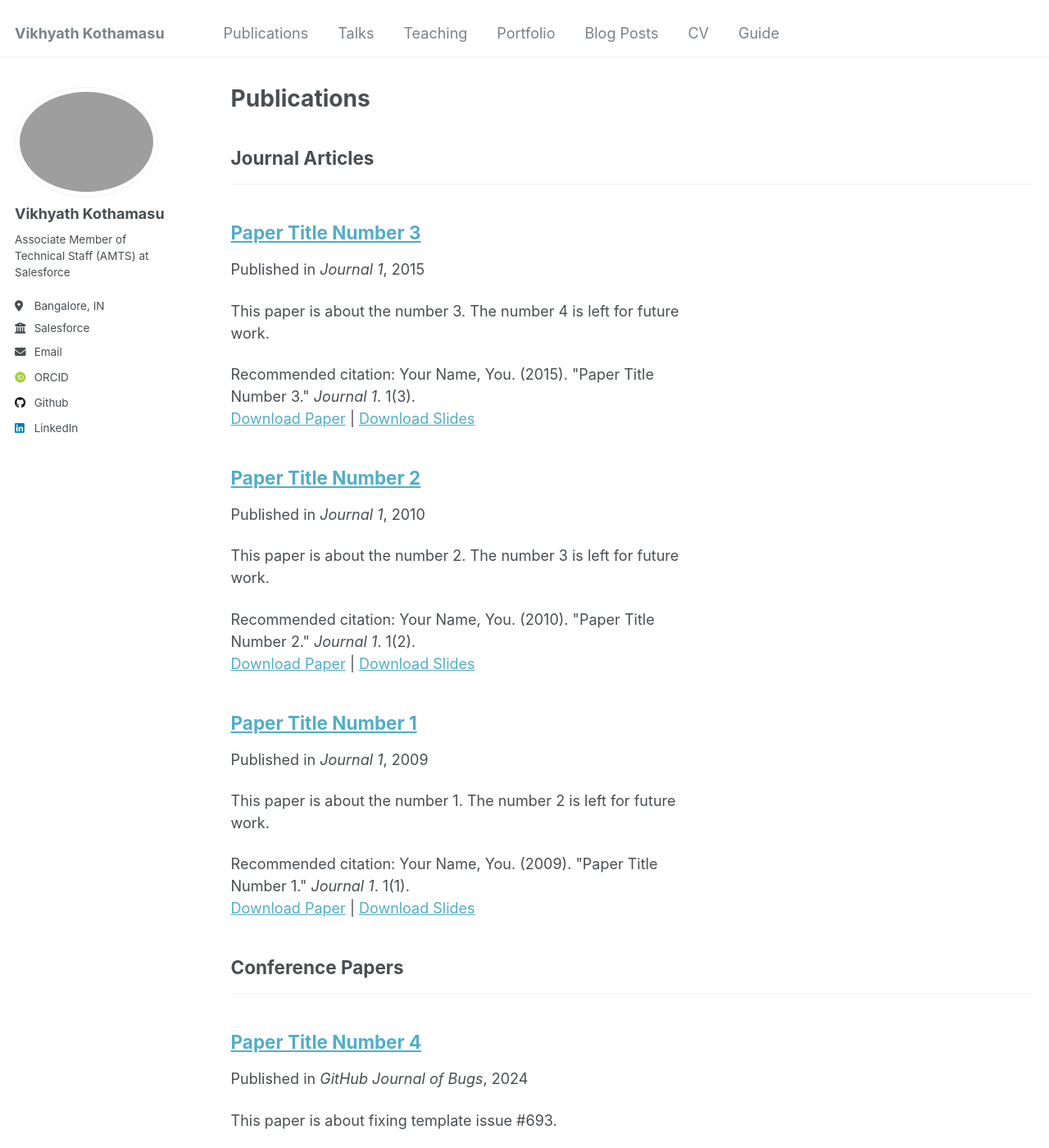
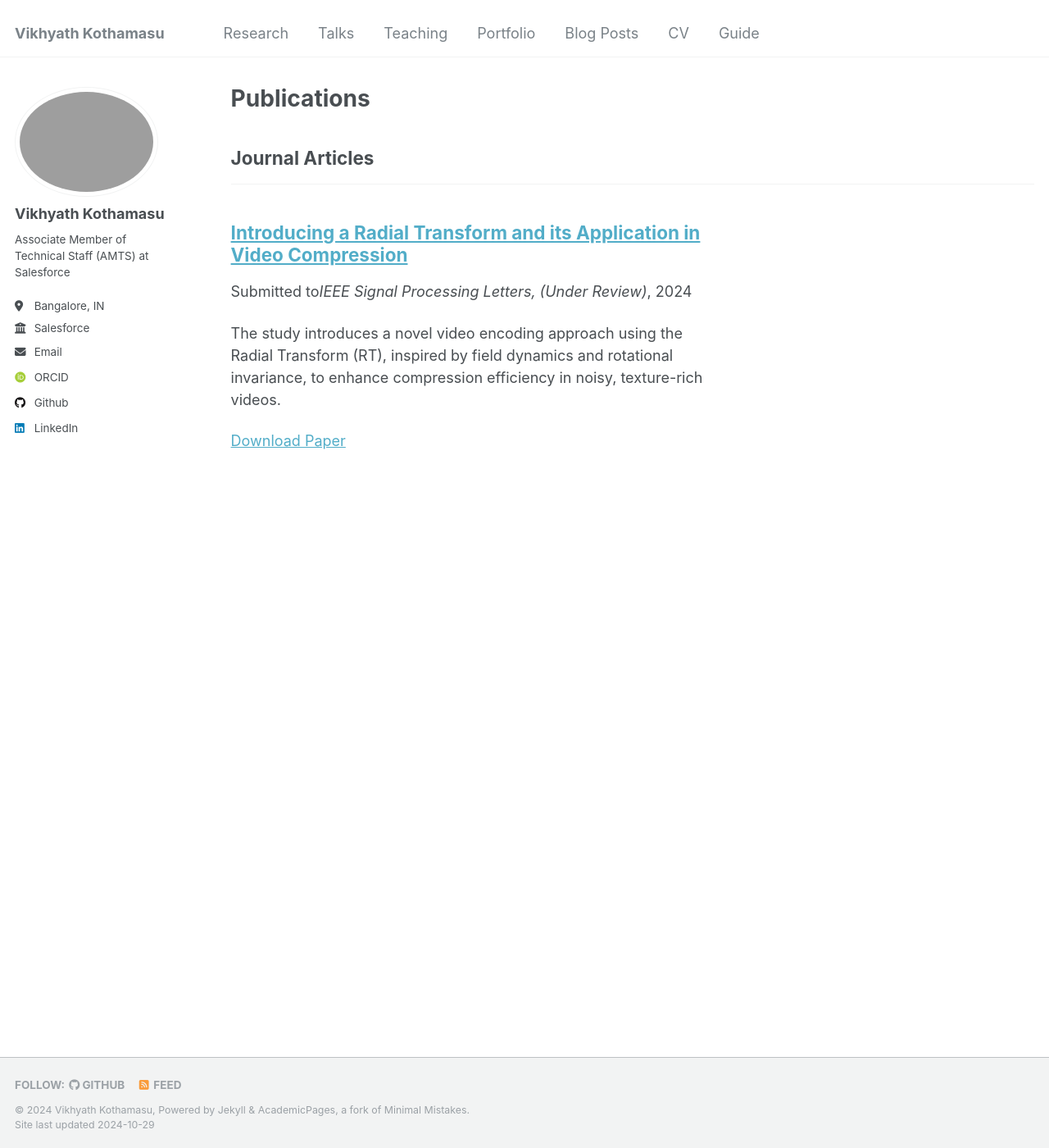
Before and after one commit to Vikhyath-vec/vikhyath-vec.github.io, a Jekyll site: the page built from _pages/publications.html, in a window 1280 px wide and 1400 px high. Shown: the whole window at 82% size. Built offline with Jekyll 4.4.1, drawn with Linux system fonts in a browser that asks for light colours; some web fonts are replaced; some of the changed text lies outside the part shown.

Commit message:
added publication

```diff
--- a/_data/navigation.yml
+++ b/_data/navigation.yml
@@ -5,7 +5,7 @@
 # prevent it from being included in the site.
 
 main:
-  - title: "Publications"
+  - title: "Research"
     url: /publications/
 
   - title: "Talks"
--- a/_includes/archive-single.html
+++ b/_includes/archive-single.html
@@ -41,7 +41,7 @@
         {% if post.collection == 'teaching' %}
           <p> {{ post.type }}, <i>{{ post.venue }}</i>, {{ post.date | default: "1900-01-01" | date: "%Y" }} </p>
         {% elsif post.collection == 'publications' %}
-          <p>Published in <i>{{ post.venue }}</i>, {{ post.date | default: "1900-01-01" | date: "%Y" }} </p>
+          <p>Submitted to<i>{{ post.venue }}</i>, {{ post.date | default: "1900-01-01" | date: "%Y" }} </p>
         {% elsif post.date %}
          <p class="page__date"><strong><i class="fa fa-fw fa-calendar" aria-hidden="true"></i> {{ site.data.ui-text[site.locale].date_label | default: "Published:" }}</strong> <time datetime="{{ post.date | default: "1900-01-01" | date_to_xmlschema }}">{{ post.date | default: "1900-01-01" | date: "%B %d, %Y" }}</time></p>
         {% endif %}
--- a/_publications/2009-10-01-paper-title-number-1.md
+++ /dev/null
@@ -1,14 +0,0 @@
----
-title: "Paper Title Number 1"
-collection: publications
-category: manuscripts
-permalink: /publication/2009-10-01-paper-title-number-1
-excerpt: 'This paper is about the number 1. The number 2 is left for future work.'
-date: 2009-10-01
-venue: 'Journal 1'
-slidesurl: 'http://academicpages.github.io/files/slides1.pdf'
-paperurl: 'http://academicpages.github.io/files/paper1.pdf'
-citation: 'Your Name, You. (2009). &quot;Paper Title Number 1.&quot; <i>Journal 1</i>. 1(1).'
----
-
-The contents above will be part of a list of publications, if the user clicks the link for the publication than the contents of section will be rendered as a full page, allowing you to provide more information about the paper for the reader. When publications are displayed as a single page, the contents of the above "citation" field will automatically be included below this section in a smaller font.
--- a/_publications/2010-10-01-paper-title-number-2.md
+++ /dev/null
@@ -1,14 +0,0 @@
----
-title: "Paper Title Number 2"
-collection: publications
-category: manuscripts
-permalink: /publication/2010-10-01-paper-title-number-2
-excerpt: 'This paper is about the number 2. The number 3 is left for future work.'
-date: 2010-10-01
-venue: 'Journal 1'
-slidesurl: 'http://academicpages.github.io/files/slides2.pdf'
-paperurl: 'http://academicpages.github.io/files/paper2.pdf'
-citation: 'Your Name, You. (2010). &quot;Paper Title Number 2.&quot; <i>Journal 1</i>. 1(2).'
----
-
-The contents above will be part of a list of publications, if the user clicks the link for the publication than the contents of section will be rendered as a full page, allowing you to provide more information about the paper for the reader. When publications are displayed as a single page, the contents of the above "citation" field will automatically be included below this section in a smaller font.
--- a/_publications/2015-10-01-paper-title-number-3.md
+++ /dev/null
@@ -1,14 +0,0 @@
----
-title: "Paper Title Number 3"
-collection: publications
-category: manuscripts
-permalink: /publication/2015-10-01-paper-title-number-3
-excerpt: 'This paper is about the number 3. The number 4 is left for future work.'
-date: 2015-10-01
-venue: 'Journal 1'
-slidesurl: 'http://academicpages.github.io/files/slides3.pdf'
-paperurl: 'http://academicpages.github.io/files/paper3.pdf'
-citation: 'Your Name, You. (2015). &quot;Paper Title Number 3.&quot; <i>Journal 1</i>. 1(3).'
----
-
-The contents above will be part of a list of publications, if the user clicks the link for the publication than the contents of section will be rendered as a full page, allowing you to provide more information about the paper for the reader. When publications are displayed as a single page, the contents of the above "citation" field will automatically be included below this section in a smaller font.
--- a/_publications/2024-02-17-paper-title-number-4.md
+++ /dev/null
@@ -1,13 +0,0 @@
----
-title: "Paper Title Number 4"
-collection: publications
-category: conferences
-permalink: /publication/2024-02-17-paper-title-number-4
-excerpt: 'This paper is about fixing template issue #693.'
-date: 2024-02-17
-venue: 'GitHub Journal of Bugs'
-paperurl: 'http://academicpages.github.io/files/paper3.pdf'
-citation: 'Your Name, You. (2024). &quot;Paper Title Number 3.&quot; <i>GitHub Journal of Bugs</i>. 1(3).'
----
-
-The contents above will be part of a list of publications, if the user clicks the link for the publication than the contents of section will be rendered as a full page, allowing you to provide more information about the paper for the reader. When publications are displayed as a single page, the contents of the above "citation" field will automatically be included below this section in a smaller font.
--- /dev/null
+++ b/_publications/video-compression.md
@@ -0,0 +1,14 @@
+---
+title: "Introducing a Radial Transform and its Application in Video Compression"
+collection: publications
+category: manuscripts
+permalink: /2024-ieee_spl
+excerpt: 'The study introduces a novel video encoding approach using the Radial Transform (RT), inspired by field dynamics and rotational invariance, to enhance compression efficiency in noisy, texture-rich videos.'
+date: 2024-07-01
+venue: 'IEEE Signal Processing Letters, (Under Review)'
+# slidesurl: 'http://academicpages.github.io/files/slides1.pdf'
+paperurl: '/files/SPL.pdf'
+# citation: 'Your Name, You. (2009). &quot;Paper Title Number 1.&quot; <i>Journal 1</i>. 1(1).'
+---
+
+The contents above will be part of a list of publications, if the user clicks the link for the publication than the contents of section will be rendered as a full page, allowing you to provide more information about the paper for the reader. When publications are displayed as a single page, the contents of the above "citation" field will automatically be included below this section in a smaller font.
```
Also changed, not shown: _pages/about.md (+3 -3 lines), 1 other file.
